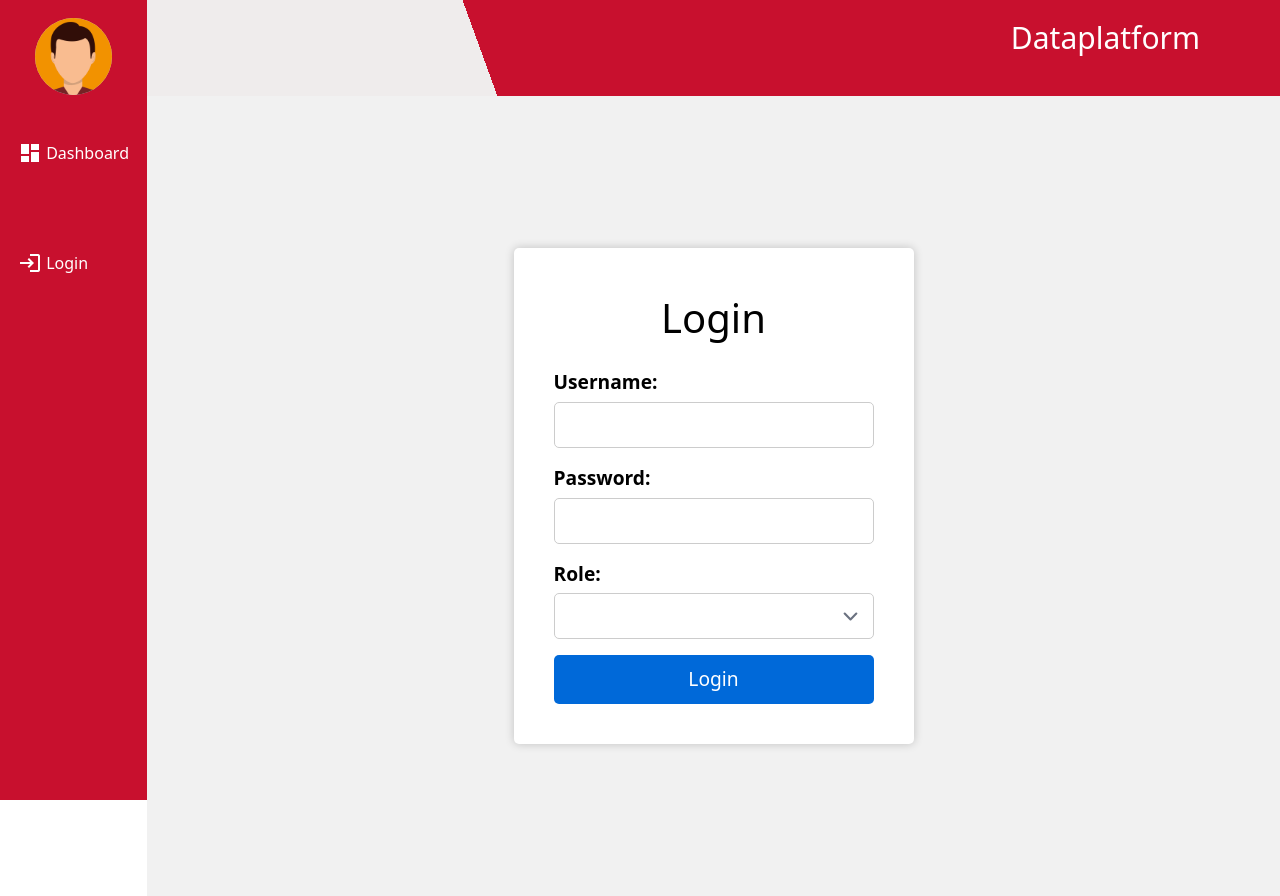
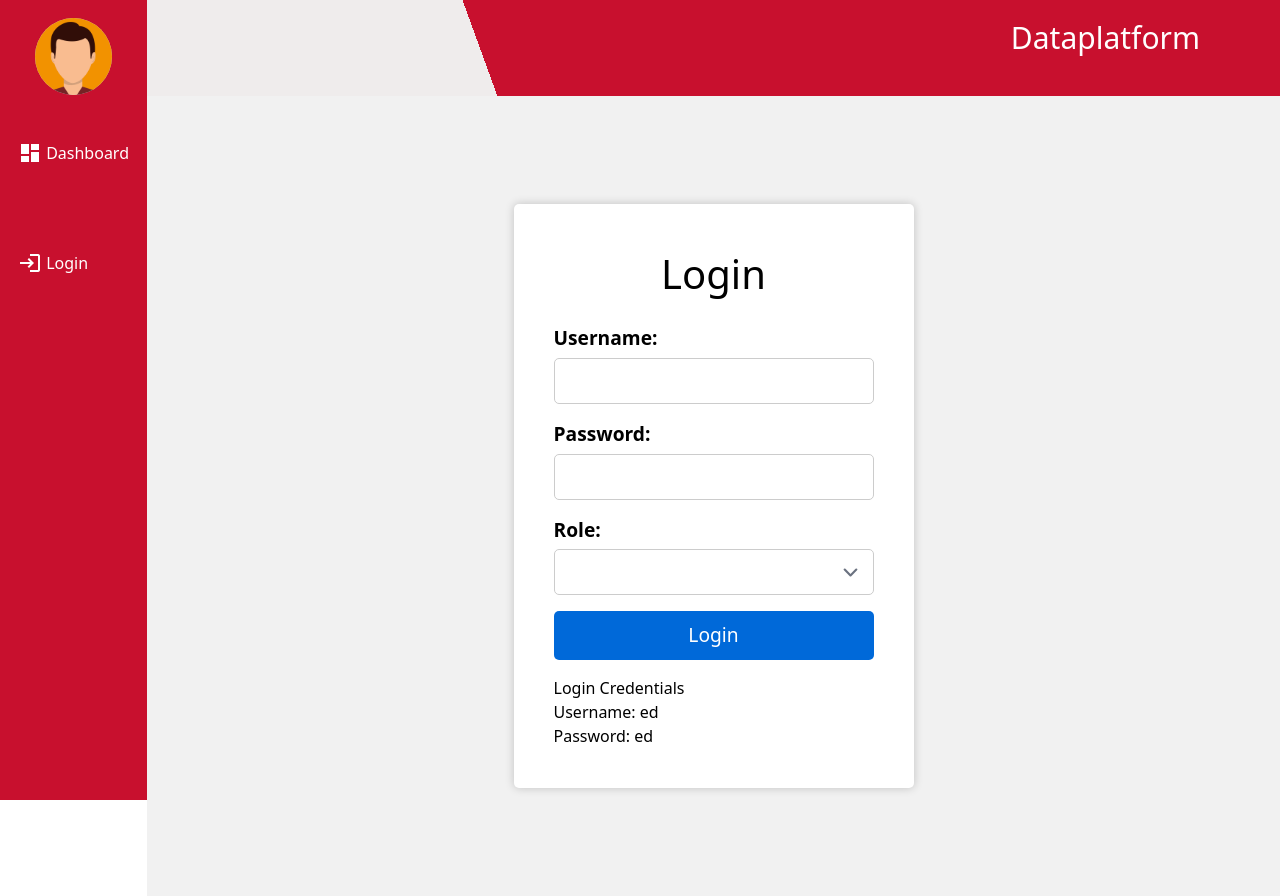
Before and after one commit to CIS-Spring-2023/project-cis_4339_project_18, a Vue app in the folder frontend/: page /login in a window 1280 px wide. Built offline with nearby package versions, Linux system fonts and the light colour scheme; no server answers.

Commit message:
added credentials

```diff
--- a/frontend/package.json
+++ b/frontend/package.json
@@ -15,6 +15,7 @@
     "axios": "^1.1.3",
     "chart.js": "^3.9.1",
     "luxon": "^3.1.0",
+    "pinia": "^2.0.33",
     "vite": "^3.1.8",
     "vue": "^3.2.41",
     "vue-multiselect": "^3.0.0-alpha.2",
--- a/frontend/src/components/login.vue
+++ b/frontend/src/components/login.vue
@@ -45,6 +45,11 @@ export default {
             </select>
           </div>
           <button type="submit" class="btn btn-primary" v-on:click.prevent="store.login(username, password, role === 'editor' ? 'editor' : 'viewer')">Login</button>
+          <div class="message-box">
+            <p>Login Credentials</p>
+            <p>Username: ed</p>
+            <p>Password: ed</p>
+        </div>
         </form>
       </div>
     </div>
```
